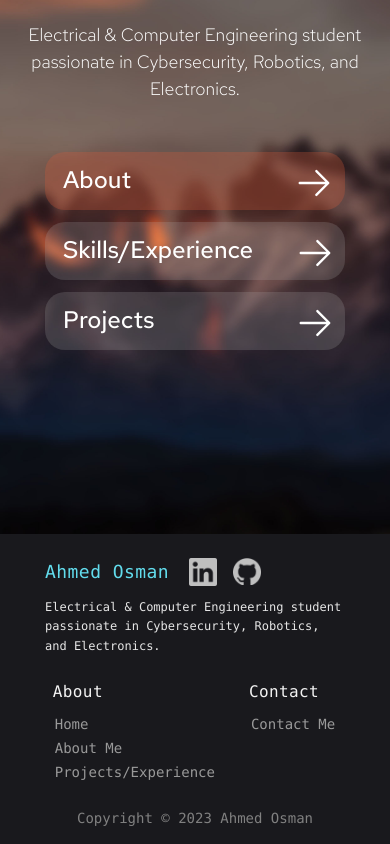
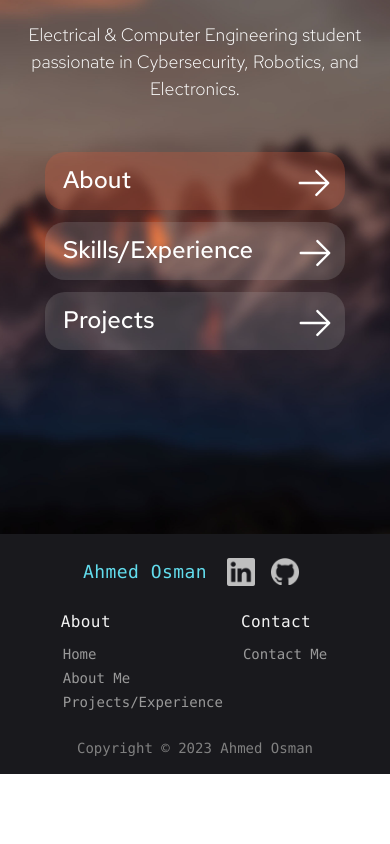
Before and after one commit to OmnipotentBlade/portfolio, a Next.js app: page / in a window 390 px wide. Shown: the part 479-1323 px from the top of the page. After the commit the page ends 1253 px from the top, so only its background shows below. Built offline with nearby package versions, Linux system fonts and the light colour scheme.

Commit message:
Mobile and desktop footer changes

```diff
--- a/src/components/Footer.jsx
+++ b/src/components/Footer.jsx
@@ -22,7 +22,7 @@ const Footer = ({desc}) => {
                             </li>
                         </ul>
                     </div>
-                    <p className='text-xs w-[300px] md:w-auto leading-relaxed md:text-sm pt-3 md:py-3 brightness-90'>{desc}</p>
+                    <p className='hidden md:flex w-[300px] md:w-auto leading-relaxed md:text-sm pt-3 md:py-3 brightness-90'>{desc}</p>
                     <div className='hidden md:block brightness-75'>
                         <ul className='flex'>
                             <li className='px-2'>
@@ -39,7 +39,7 @@ const Footer = ({desc}) => {
                     </div>
                 </div>
                 <div className='flex md:flex-none'>
-                    <div className="p-4 md:pl-12">
+                    <div className="py-4 px-2 md:pl-12">
                         <p className='tracking-wide brightness-95'>About</p>
                         <ul className='py-2 text-sm brightness-[.6]'>
                             <li className='p-[2px]'>
@@ -62,7 +62,7 @@ const Footer = ({desc}) => {
                             </li>
                         </ul>
                     </div>
-                    <div className='p-4'>
+                    <div className='py-4 px-2'>
                         <p className='tracking-wide brightness-95'>Contact</p>
                         <ul className='py-2 text-sm brightness-[.6]'>
                             <li className='p-[2px]'>
```
